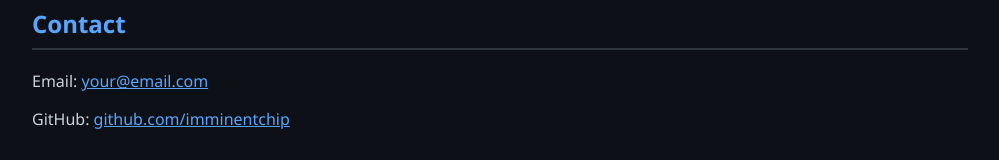
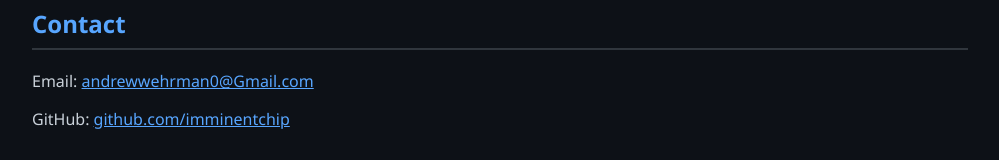
Before and after one commit to ImminentChip/ImminentChip.github.io, a plain HTML site: page index.html in a window 1280 px wide. Shown: the part 1722-1882 px from the top of the page, without its empty margins (140-1139 px from the left). Drawn offline with Linux system fonts and the light colour scheme.

Commit message:
Update index.html

```diff
--- a/index.html
+++ b/index.html
@@ -170,7 +170,7 @@
 
     <section id="contact">
       <h2>Contact</h2>
-      <p>Email: <a href="mailto:Andrewwehrman0Gmail.com">your@email.com</a></p>
+      <p>Email: <a href="mailto:Andrewwehrman0@Gmail.com">andrewwehrman0@Gmail.com</a></p>
       <p>GitHub: <a href="https://github.com/imminentchip" target="_blank">github.com/imminentchip</a></p>
     </section>
   </main>
```
